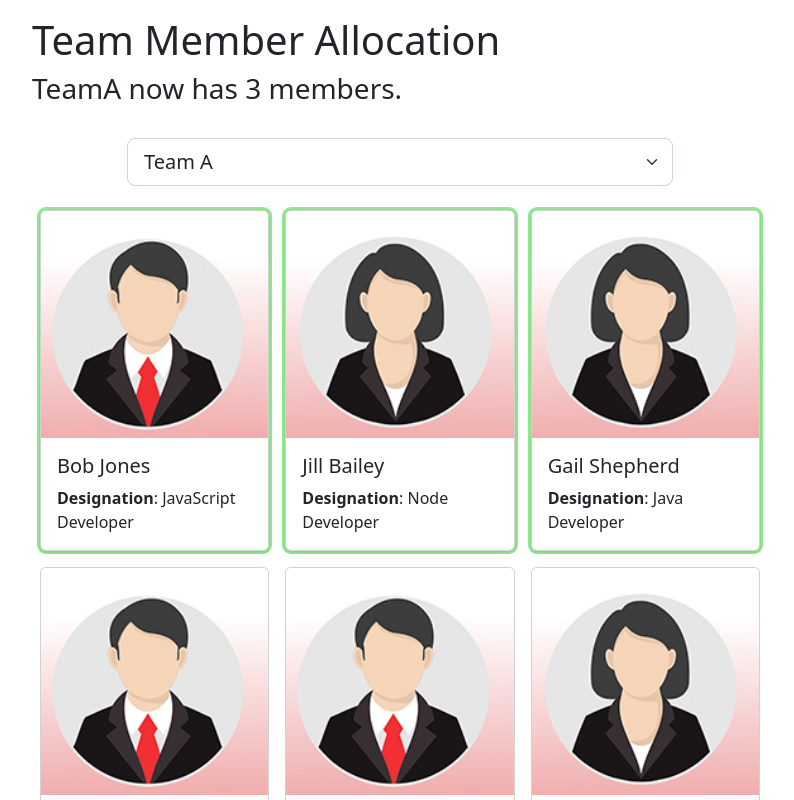
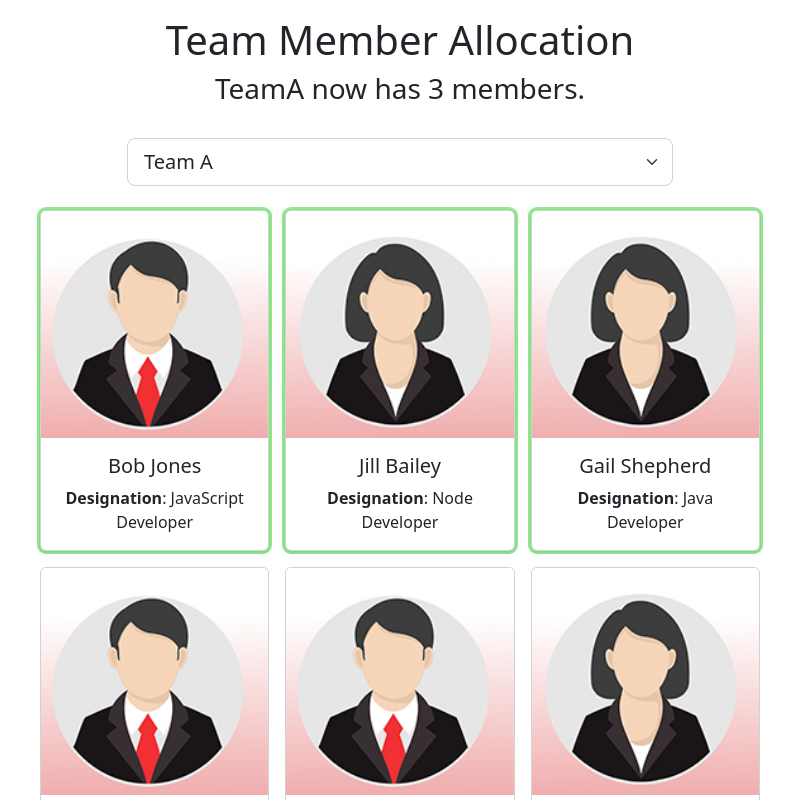
Before and after one commit to Scott-Zeta/Team-Member-Allocation, a React (Vite) app: page / in a window 1280 px wide. Shown: the top 800 px of the page, without its empty margins (240-1034 px from the left). Built offline with nearby package versions, Linux system fonts and the light colour scheme.

Commit message:
implement useEffect, save chang in localStorage

```diff
--- a/src/App.css
+++ b/src/App.css
@@ -8,3 +8,7 @@ body {
 .standout{
   box-shadow:rgba(0,0,0,0.16) 0 1px 4px, lightgreen 0px 0px 0px 3px;
 }
+
+h1,h2,h3,h4,h5,p{
+  text-align:center;
+}
--- a/src/App.jsx
+++ b/src/App.jsx
@@ -1,4 +1,4 @@
-import { useState } from 'react'
+import { useState, useEffect } from 'react'
 
 import './App.css'
 import Footer from './Footer'
@@ -8,9 +8,9 @@ import Employee from './Employee'
 import 'bootstrap/dist/css/bootstrap.min.css';
 
 function App() {
-  const [selectedTeam, setTeam] = useState("TeamA")
+  const [selectedTeam, setTeam] = useState(JSON.parse(localStorage.getItem('selectedTeam'))||"TeamA")
 
-  const [employees, setEmployees] = useState([{
+  const [employees, setEmployees] = useState(JSON.parse(localStorage.getItem('employeeList'))||[{
     id: 1,
     fullName: "Bob Jones",
     designation: "JavaScript Developer",
@@ -95,6 +95,14 @@ function App() {
     teamName: "TeamD"
   }])
 
+  useEffect(() => {
+    localStorage.setItem('employeeList', JSON.stringify(employees))
+  }, [employees])
+
+  useEffect(() => {
+    localStorage.setItem('selectedTeam', JSON.stringify(selectedTeam))
+  }, [selectedTeam])
+
   const changeTeam = (e) => {
     console.log(e.target.value)
     setTeam(e.target.value)
@@ -109,13 +117,13 @@ function App() {
     //toggle the teamName, if person belongs to team selected(first hook), empty the string(remove by click), if it doesn't belongs to it, add by click the card
   }
 
-  const countMember = (employees,selectedTeam) => {
-    return employees.filter((e)=>e.teamName===selectedTeam).length
+  const countMember = (employees, selectedTeam) => {
+    return employees.filter((e) => e.teamName === selectedTeam).length
   }
 
   return (
     <div>
-      <Header countMember = {countMember(employees,selectedTeam)} selectedTeam={selectedTeam}/>
+      <Header countMember={countMember(employees, selectedTeam)} selectedTeam={selectedTeam} />
       <Employee cardClick={cardClick} employees={employees} selectedTeam={selectedTeam} changeTeam={changeTeam} />
       <Footer />
     </div>
```
